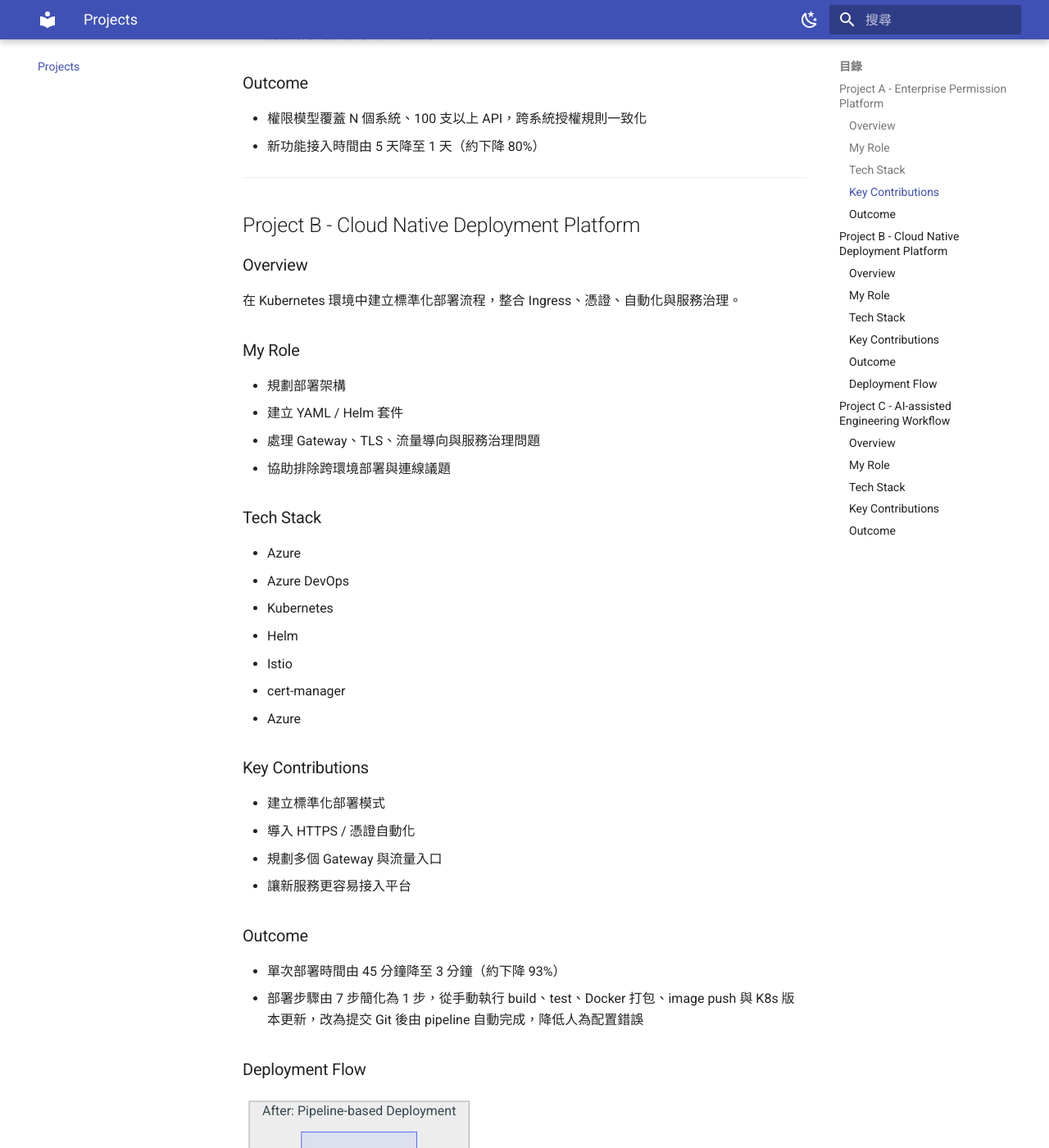
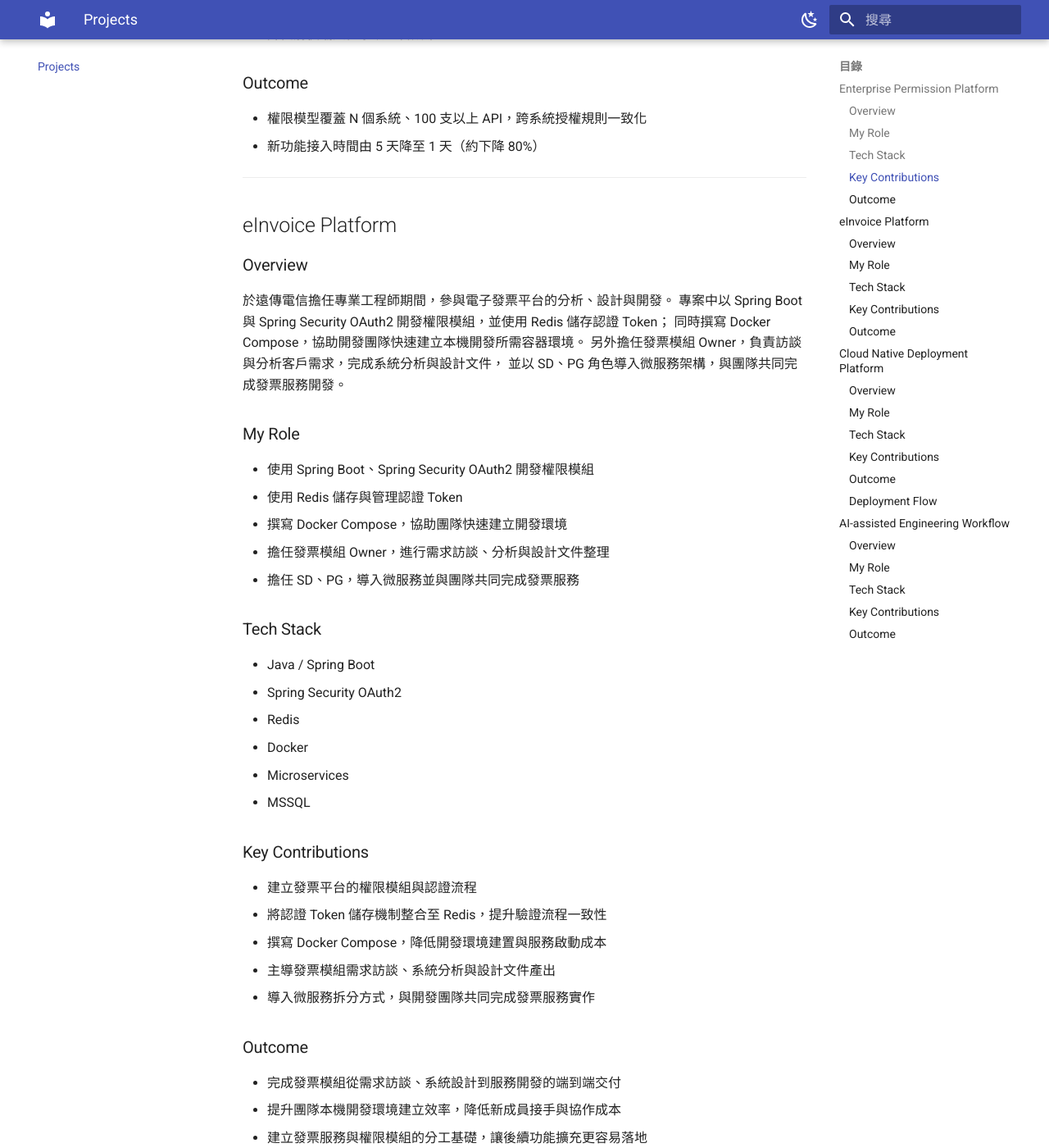
Before and after one commit to et840520/Resume, an MkDocs documentation site: the page built from docs/projects.md, in a window 1280 px wide and 1400 px high, scrolled down 1010 px. Shown: the whole window at 82% size. Built offline with MkDocs 1.6.1 and Material for MkDocs 9.7.7, drawn with Linux system fonts in a browser that asks for light colours; some of the changed text lies outside the part shown.

Commit message:
Add resume snapshot and detailed project descriptions to enhance portfolio

```diff
--- a/docs/projects.md
+++ b/docs/projects.md
@@ -1,6 +1,6 @@
 # Projects
 
-## Project A - Enterprise Permission Platform
+## Enterprise Permission Platform
 
 ### Overview
 
@@ -37,7 +37,50 @@
 
 ---
 
-## Project B - Cloud Native Deployment Platform
+## eInvoice Platform
+
+### Overview
+
+於遠傳電信擔任專業工程師期間，參與電子發票平台的分析、設計與開發。
+專案中以 Spring Boot 與 Spring Security OAuth2 開發權限模組，並使用 Redis 儲存認證 Token；
+同時撰寫 Docker Compose，協助開發團隊快速建立本機開發所需容器環境。
+另外擔任發票模組 Owner，負責訪談與分析客戶需求，完成系統分析與設計文件，
+並以 SD、PG 角色導入微服務架構，與團隊共同完成發票服務開發。
+
+### My Role
+
+- 使用 Spring Boot、Spring Security OAuth2 開發權限模組
+- 使用 Redis 儲存與管理認證 Token
+- 撰寫 Docker Compose，協助團隊快速建立開發環境
+- 擔任發票模組 Owner，進行需求訪談、分析與設計文件整理
+- 擔任 SD、PG，導入微服務並與團隊共同完成發票服務
+
+### Tech Stack
+
+- Java / Spring Boot
+- Spring Security OAuth2
+- Redis
+- Docker
+- Microservices
+- MSSQL
+
+### Key Contributions
+
+- 建立發票平台的權限模組與認證流程
+- 將認證 Token 儲存機制整合至 Redis，提升驗證流程一致性
+- 撰寫 Docker Compose，降低開發環境建置與服務啟動成本
+- 主導發票模組需求訪談、系統分析與設計文件產出
+- 導入微服務拆分方式，與開發團隊共同完成發票服務實作
+
+### Outcome
+
+- 完成發票模組從需求訪談、系統設計到服務開發的端到端交付
+- 提升團隊本機開發環境建立效率，降低新成員接手與協作成本
+- 建立發票服務與權限模組的分工基礎，讓後續功能擴充更容易落地
+
+---
+
+## Cloud Native Deployment Platform
 
 ### Overview
 
@@ -98,7 +141,7 @@ flowchart LR
 
 ---
 
-## Project C - AI-assisted Engineering Workflow
+## AI-assisted Engineering Workflow
 
 ### Overview
 
@@ -161,3 +204,4 @@ flowchart LR
 - 文件查找與理解時間由 1-2 小時降至 10 分鐘
 - 文件與ai skills覆蓋 6 個功能模組，提升知識重用率
 - 將品質檢查前移到開發階段，降低 PR 反覆修正與合併前阻塞的機率
+- 降低程式碼弱點掃描次數，來回修正次數由2-3次降低至１次
--- a/mkdocs.yaml
+++ b/mkdocs.yaml
@@ -42,6 +42,7 @@ extra_javascript:
 nav:
   - Home: index.md
   - About: about.md
+  - Resume: resume.md
   - Skills: skills.md
   - Projects: projects.md
   - Architecture: architecture.md
```
Also changed, not shown: docs/index.md (+8 -0 lines), docs/resume.md (added, +53 -0 lines).
